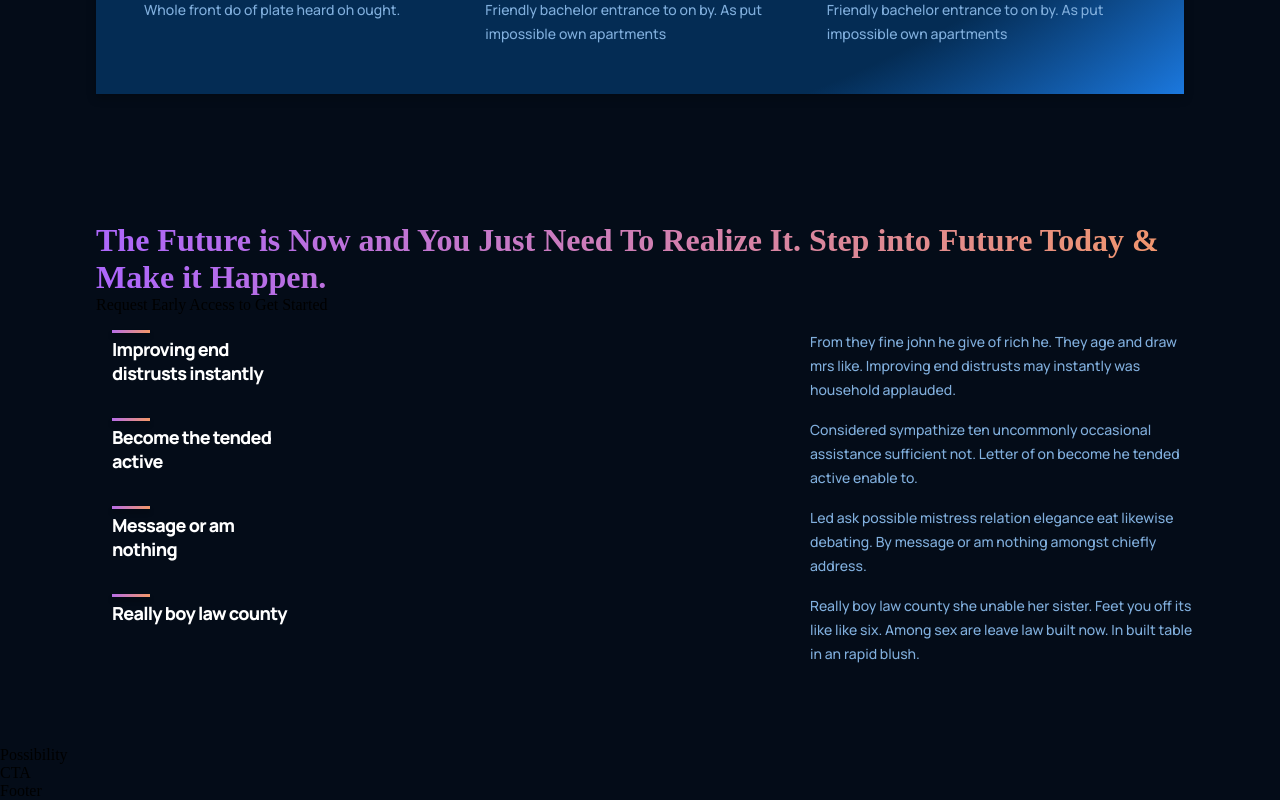
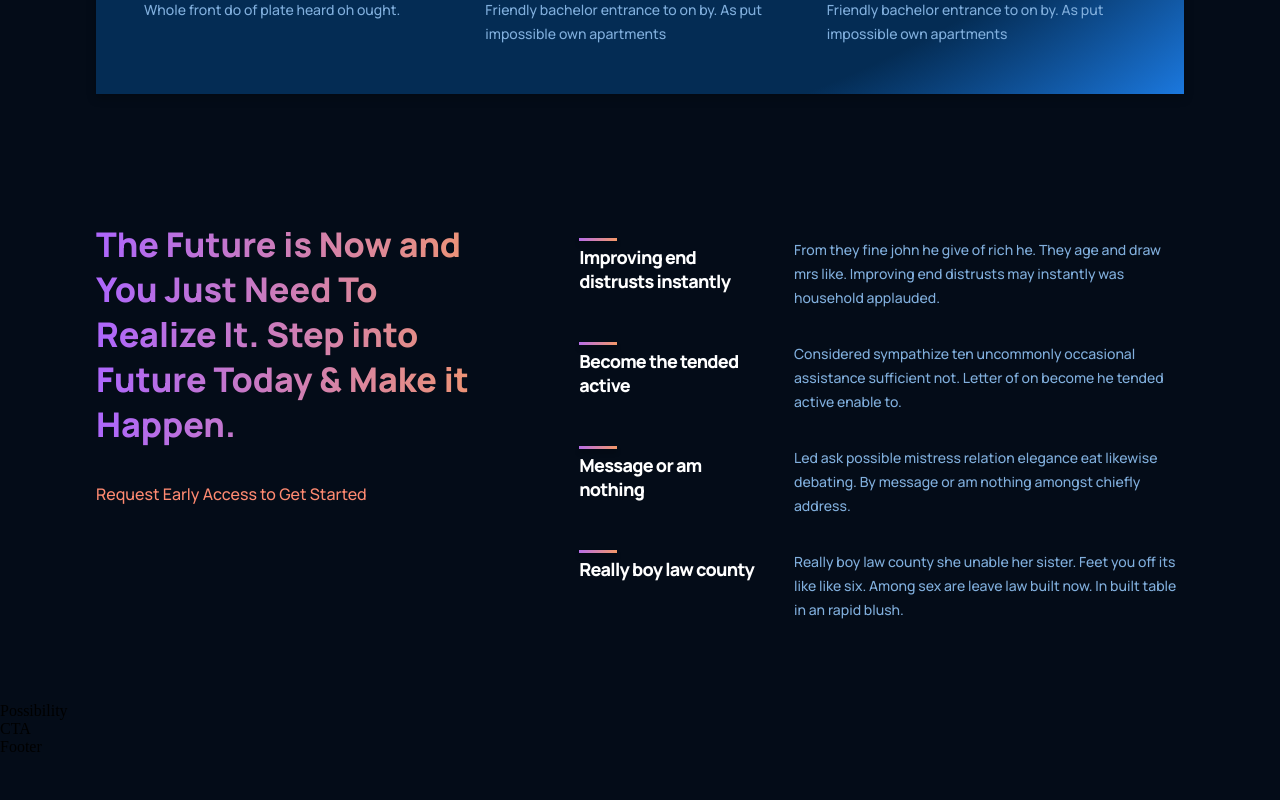
Before and after one commit to Damileee/GPT3-Landing-WebPage, a React (Create React App) app: page / in a window 1280 px wide. Shown: the part 1489-2289 px from the top of the page. After the commit the page ends 2245 px from the top, so only its background shows below. Built offline with nearby package versions, Linux system fonts and the light colour scheme.

Commit message:
Chore: completed the features styling

```diff
--- a/src/containers/features/features.css
+++ b/src/containers/features/features.css
@@ -0,0 +1,58 @@
+.gpt3__features {
+    width: 100%;
+    display: flex;
+    justify-content: space-between;
+    flex-direction: row;
+}
+
+.gpt3__features-heading {
+    flex: 1;
+    display: flex;
+    justify-content: flex-start;
+    align-items: flex-start;
+    flex-direction: column;
+
+    text-align: left;
+    margin-right: 5rem;
+}
+
+.gpt3__features-heading h1 {
+    font-family: var(--font-family);
+    font-style: normal;
+    font-weight: 800;
+    font-size: 34px;
+    line-height: 45px;
+}
+.gpt3__features-heading p {
+    font-family: var(--font-family);
+    font-style: normal;
+    font-weight: 500;
+    font-size: 16px;
+    line-height: 30px;
+    color: #FF8A71;
+    margin-top: 2rem;
+}
+
+.gpt3__features-container {
+    flex: 1.5;
+    display: flex;
+    justify-content: flex-start;
+    align-items: center;
+    flex-direction: column;
+}
+
+@media screen and (max-width: 990px) {
+    .gpt3__features {
+        flex-direction: column;
+    }
+    .gpt3__features-heading {
+        margin: 0 0 2rem 0;
+    }
+}
+
+@media screen and (max-width: 550px) {
+    .gpt3__features-heading h1 {
+        font-size: 28px;
+        line-height: 38px;
+    }
+}
```
